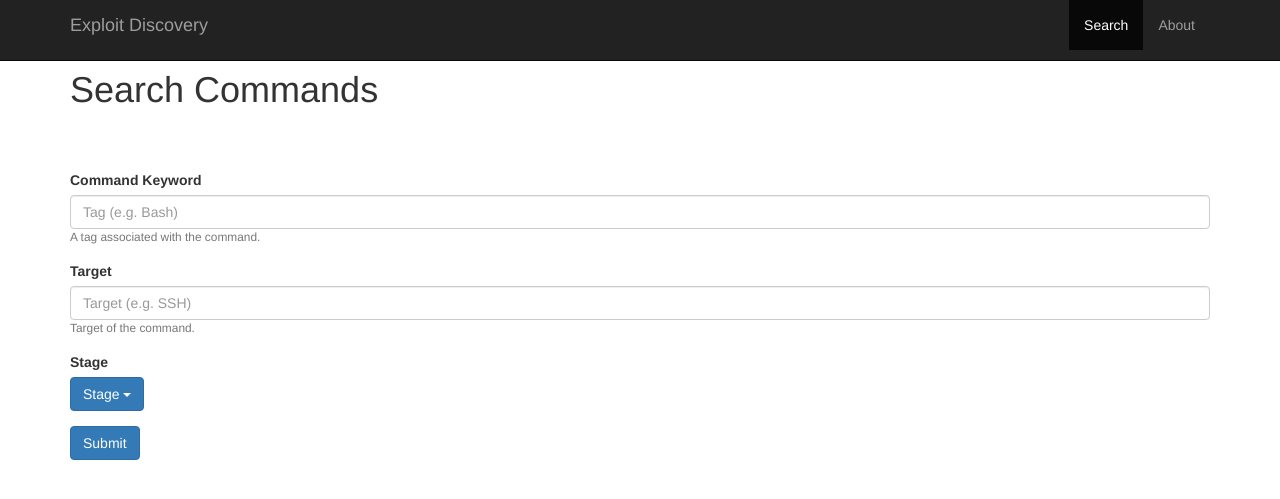
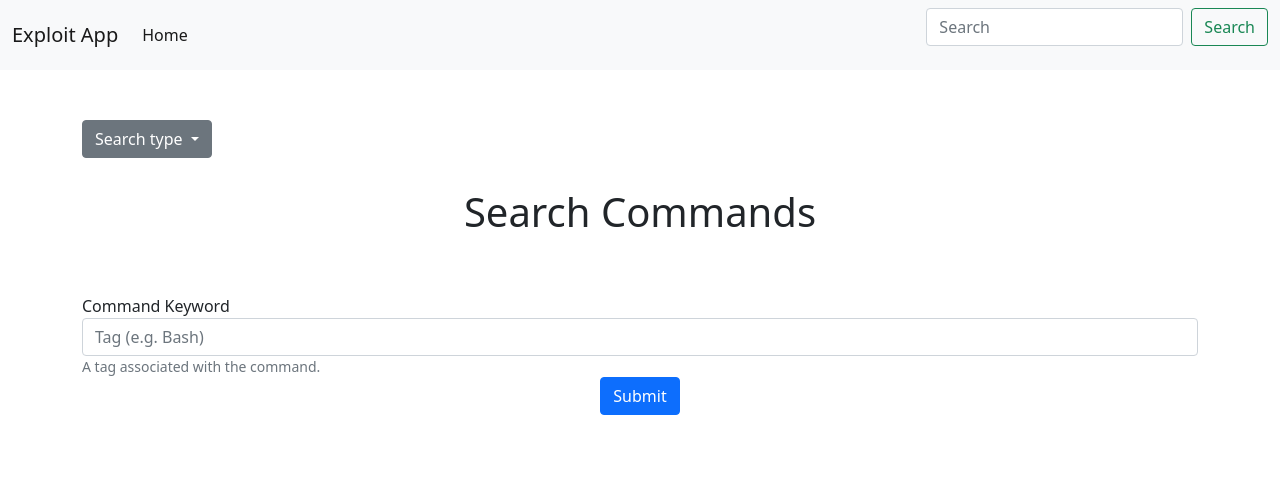
Before and after one commit to jackfreeloader74/hackz, a Django app: page /exploit_app/ in a window 1280 px wide. Shown: the top 499 px of the page. Run offline with Django 3.2, Linux system fonts and the light colour scheme; data comes from the database, SQL or seed files in the repository; both versions use the stored data as it was after the commit; some libraries are stand-ins or nearby versions.

Commit message:
Reworked search page to allow you to search programms and commands

```diff
--- /dev/null
+++ b/exploit_app/static/search.js
@@ -0,0 +1,47 @@
+
+try	{
+	$(function()
+		{
+		init();
+		}
+	);
+	} catch (e)
+		{
+		alert("*** jQuery not loaded. ***");
+}
+
+function init() {
+  $("#dropdownSearchList li").click(function(){
+    var id = $(this).attr("id");
+
+    $("#searchProgramms").css("display", "none");
+    $("#searchCommands").css("display", "none");
+    $("#searchAttacks").css("display", "none");
+
+    var buttonStr = "";
+    switch(id){
+      case "command_search":
+        $("#searchCommands").css("display", "inline");
+        buttonStr = "Command";
+        break;
+
+      case "program_search":
+        $("#searchProgramms").css("display", "inline");
+        buttonStr = "Program";
+        break;
+      case "attack_search":
+        $("#searchAttacks").css("display", "inline");
+        buttonStr = "Attack";
+        break;
+    }
+
+    $("#searchTypeDropdown").html(buttonStr);
+  });
+
+
+
+  $("#dropdownStageList li").click(function(){
+    var value = $(this).text();
+    $("#dropDownStageButton").html(value);
+  });
+}
--- a/exploit_app/templates/exploit_app/base.html
+++ b/exploit_app/templates/exploit_app/base.html
@@ -1,35 +1,46 @@
 <html>
  <head>
    <title>{% block title %}Exploit Discovery Guide{% endblock %}</title>
-   <link rel="stylesheet" href="//netdna.bootstrapcdn.com/bootstrap/3.0.0/css/bootstrap.min.css">
+   <!-- <link rel="stylesheet" href="//netdna.bootstrapcdn.com/bootstrap/3.0.0/css/bootstrap.min.css">
+   <link rel="stylesheet" href="//code.jquery.com/ui/1.12.1/themes/base/jquery-ui.css">
    <script src="https://ajax.googleapis.com/ajax/libs/jquery/3.5.1/jquery.min.js"></script>
-   <link rel="stylesheet" href="//code.jquery.com/ui/1.12.1/themes/base/jquery-ui.css">
-   <script src=https://code.jquery.com/ui/1.12.1/jquery-ui.js></script>
+   <script src=https://code.jquery.com/ui/1.12.1/jquery-ui.js></script> -->
+
+
+   <script src="http://code.jquery.com/jquery-1.11.0.min.js"></script>
+   <script src="http://code.jquery.com/jquery-migrate-1.2.1.min.js"></script>
+   <!-- <link rel="stylesheet" href="http://maxcdn.bootstrapcdn.com/bootstrap/3.2.0/css/bootstrap.min.css"> -->
+   <link href="https://cdn.jsdelivr.net/npm/bootstrap@5.0.0-beta3/dist/css/bootstrap.min.css" rel="stylesheet" integrity="sha384-eOJMYsd53ii+scO/bJGFsiCZc+5NDVN2yr8+0RDqr0Ql0h+rP48ckxlpbzKgwra6" crossorigin="anonymous">
+   <script src="https://cdn.jsdelivr.net/npm/bootstrap@5.0.0-beta3/dist/js/bootstrap.bundle.min.js" integrity="sha384-JEW9xMcG8R+pH31jmWH6WWP0WintQrMb4s7ZOdauHnUtxwoG2vI5DkLtS3qm9Ekf" crossorigin="anonymous"></script>
+   <script src="http://code.jquery.com/ui/1.10.3/jquery-ui.js"></script>
+   <link rel="stylesheet" href="http://code.jquery.com/ui/1.9.0/themes/smoothness/jquery-ui.css" />
+
+
    {% block js %}{% endblock %}
-
  </head>
 
 
   <body>
 
- 	<nav class="navbar navbar-inverse navbar-fixed-top">
-       <div class="container">
-         <div class="navbar-header">
-           <button type="button" class="navbar-toggle" data-toggle="collapse" data-target=".navbar-collapse">
-             <span class="icon-bar"></span>
-             <span class="icon-bar"></span>
-             <span class="icon-bar"></span>
-           </button>
-           <p class="navbar-brand">Exploit Discovery</p>
-         </div>
-         <div class="collapse navbar-collapse">
-           <ul class="nav navbar-nav pull-right">
-             <li class="active"><a href="/exploit_app/">Search</a></li>
-             <li><a href="about">About</a></li>
-           </ul>
-         </div><!--/.nav-collapse -->
+    <nav class="navbar navbar-expand-lg navbar-light bg-light">
+     <div class="container-fluid">
+       <a class="navbar-brand" href="#">Exploit App</a>
+       <button class="navbar-toggler" type="button" data-bs-toggle="collapse" data-bs-target="#navbarSupportedContent" aria-controls="navbarSupportedContent" aria-expanded="false" aria-label="Toggle navigation">
+         <span class="navbar-toggler-icon"></span>
+       </button>
+       <div class="collapse navbar-collapse" id="navbarSupportedContent">
+         <ul class="navbar-nav me-auto mb-2 mb-lg-0">
+           <li class="nav-item">
+             <a class="nav-link active" aria-current="page" href="#">Home</a>
+           </li>
+         </ul>
+         <form class="d-flex">
+           <input class="form-control me-2" type="search" placeholder="Search" aria-label="Search">
+           <button class="btn btn-outline-success" type="submit">Search</button>
+         </form>
        </div>
-    </nav>
+     </div>
+   </nav>
 
      <div id="content">
        {% block content %}{% endblock %}
--- a/exploit_app/templates/exploit_app/command_search_results.html
+++ b/exploit_app/templates/exploit_app/command_search_results.html
@@ -12,19 +12,19 @@
 
     <row style="padding-top: 15px">
       <div class="col-lg-12">
-          <div>
+          <!-- <div>
               <h3>Filters</h3>
               {% for filter in filters %}
                 <p>{{ filter.name }}: {{ filter.value }}</p>
               {% endfor %}
-          </div>
+          </div> -->
 
           <h3>Commands<h3>
             <div class="list-group">
               {% for command in page_obj %}
                <a href="/exploit_app/command/{{ command.id }}" class="list-group-item list-group-item-action flex-column align-items-start">
                 <div class="d-flex w-100 justify-content-between">
-                  <h3 class="mb-1">{{ command.description }}</h3>
+                  <h5>{{ command.description }}</h5>
                 </div>
                 <small class="mb-1">{{ command.name }}</small>
                 <small>TODO</small>
--- a/exploit_app/templates/exploit_app/search.html
+++ b/exploit_app/templates/exploit_app/search.html
@@ -2,12 +2,30 @@
 
 {% block title %}Exploit Discovery - Search{% endblock %}
 
+{% block js %}
+  <script src="/static/search.js"  type="text/javascript"></script>
+{% endblock %}
 
 {% block content %}
+
  <div class="container" style="padding-top: 50px;">
 
-    <!-- <div class="text-center" style="padding-top: 50px"> -->
-       <h1>Search Commands</h1>
+   <div class="dropdown">
+       <button class="btn btn-secondary dropdown-toggle" type="button" id="searchTypeDropdown" data-bs-toggle="dropdown" aria-expanded="false">
+         Search type
+       </button>
+       <ul id="dropdownSearchList" class="dropdown-menu" aria-labelledby="dropdownMenuButton1">
+         <li id="command_search"><a class="dropdown-item" href="#">Command</a></li>
+         <li id="program_search"><a class="dropdown-item" href="#">Program</a></li>
+         <li id="attack_search"><a class="dropdown-item" href="#">Attack</a></li>
+         <li id="something_search"><a class="dropdown-item" href="#">Something else here</a></li>
+       </ul>
+    </div>
+
+
+  <div style="padding-top: 30px">
+    <div id="searchCommands">
+       <h1 class="text-center">Search Commands</h1>
            <div style="padding-top: 50px">
              <form action="/exploit_app/performCommandSearch" method="GET">
 
@@ -18,39 +36,58 @@
                   <small id="tagHelp" class="form-text text-muted">A tag associated with the command.</small>
                 </div>
 
+                <div class="text-center">
+                  <button type="submit" class="btn btn-primary">Submit</button>
+                </div>
+             </form>
+       </div>
+    <!-- </div> -->
+    </div>
+
+    <div id="searchProgramms" style="display: none;">
+       <h1 class="text-center">Search Programms</h1>
+           <div style="padding-top: 20px">
+             <form action="/exploit_app/performProgramSearch" method="GET">
+
+                <!-- Command Tag Field -->
+                <div class="form-group">
+                  <label for="tag" class="float-left">Tag</label>
+                  <input class="form-control" id="tag" name="tag" type="text" placeholder="Tag (e.g. Bash)">
+                  <small id="tagHelp" class="form-text text-muted">A tag associated with the command.</small>
+
+
                 <!-- Target Field -->
-                <div class="form-group">
+                <div class="form-group" style="padding-top: 30px">
                   <label for="target">Target</label>
                   <input class="form-control" id="target" name="target" type="text" placeholder="Target (e.g. SSH)">
                   <small id="tagHelp" class="form-text text-muted">Target of the command.</small>
                 </div>
 
                 <!-- Stage Dropdown -->
-                <div class="form-group">
+                <div class="form-group" style="padding-top: 30px">
                   <label for="stage">Stage</label>
+
                   <div class="dropdown">
-                    <button class="btn btn-primary dropdown-toggle" type="button" data-toggle="dropdown">Stage
-                    <span class="caret"></span></button>
-                    <ul class="dropdown-menu">
-                      <li><a href="#">HTML</a></li>
-                      <li><a href="#">CSS</a></li>
-                      <li><a href="#">JavaScript</a></li>
-
-                      {% for stage in stages %}
-                        <li><a href="#">{{ stage.name }}</a></li>
-                      {% endfor %}
-                    </ul>
-                  </div>
+                      <button class="btn btn-secondary dropdown-toggle" type="button" id="dropDownStageButton" data-bs-toggle="dropdown" aria-expanded="false">
+                        Search type
+                      </button>
+                      <ul id="dropdownStageList" class="dropdown-menu" aria-labelledby="Stage">
+                        {% for stage in stages %}
+                          <li><a class="dropdown-item" href="#">{{ stage.name }}</a></li>
+                        {% endfor %}
+                      </ul>
+                   </div>
 
                </div>
 
-                <button type="submit" class="btn btn-primary">Submit</button>
+               <div  class="text-center" style="padding-top: 50px">
+                <button type="submit" class="btn btn-primary" >Submit</button>
+                </div>
+             </form>
 
-             </form>
        </div>
     <!-- </div> -->
-</div>
-
+    </div>
 
 <script>
   $( function() {
@@ -64,6 +101,12 @@
           source : "{% url 'tag_autocomplete' %}"
        });
   });
+
+
+
+
+
+
 </script>
 
 {% endblock %}
--- a/exploit_app/views.py
+++ b/exploit_app/views.py
@@ -7,6 +7,8 @@ from exploit_app.models import Program, Command, Tag, Stage
 from django.shortcuts import render, get_object_or_404
 from django.core.paginator import Paginator
 from exploit_app import exploit_lib
+
+from django.db.models import Q
 
 from exploit_app.exploit_lib import Filter
 from dal import autocomplete
@@ -82,17 +84,23 @@ def command_search_view(request):
     return HttpResponse("Hello World!")
 
 
-# Search programmes by:
-# Name, target, stage
-# return - program name, target, description, references, list of commands, list of stages
-def perform_command_search(request):
-
-    tag_name = request.GET.get('tag', 'default_if_not_found_value')
+def perform_program_search(request):
     target = request.GET.get('target', 'default_if_not_found_value')
 
-    filters = []
 
-    ## Tag
+    ## Target
+    if target:
+        command_list = command_list.filter(program__target=target)
+        target_filter = Filter("Target", target)
+        filters.append(target_filter)
+
+
+    if tag_name:
+        tag = Tag.objects.get(name=tag_name)
+        command_list = command_list.filter(tags__name=tag_name)
+        tag_filter = Filter("Tag", tag.name)
+        filters.append(tag_filter)
+
     command_list = Command.objects.all()
     if tag_name:
         tag = Tag.objects.get(name=tag_name)
@@ -100,11 +108,24 @@ def perform_command_search(request):
         tag_filter = Filter("Tag", tag.name)
         filters.append(tag_filter)
 
-    ## Target
-    if target:
-        command_list = command_list.filter(program__target=target)
-        target_filter = Filter("Target", target)
-        filters.append(target_filter)
+# Search programmes by:
+# Name, target, stage
+# return - program name, target, description, references, list of commands, list of stages
+def perform_command_search(request):
+
+    tag_name = request.GET.get('tag', 'default_if_not_found_value')
+    try:
+        tag = Tag.objects.get(name=tag_name)
+    except:
+        tag = None
+
+    command_list = []
+
+    # Tag - if the commands program has this tag, or the description contains this word
+    if tag:
+        command_list = Command.objects.filter(Q(tags__name=tag.name) | Q(description__contains=tag_name) | Q(name__contains=tag_name))
+    else:
+        command_list = Command.objects.filter(Q(description__contains=tag_name) | Q(name__contains=tag_name))
 
     paginate_by = 2
     paginator = Paginator(command_list, 10)
@@ -114,7 +135,6 @@ def perform_command_search(request):
     context = {
                 'command_list' : command_list,
                 'page_obj' : page_obj,
-                'filters' : filters
             }
 
     return render(request, 'exploit_app/command_search_results.html', context)
```
Also changed, not shown: db.sqlite3.
